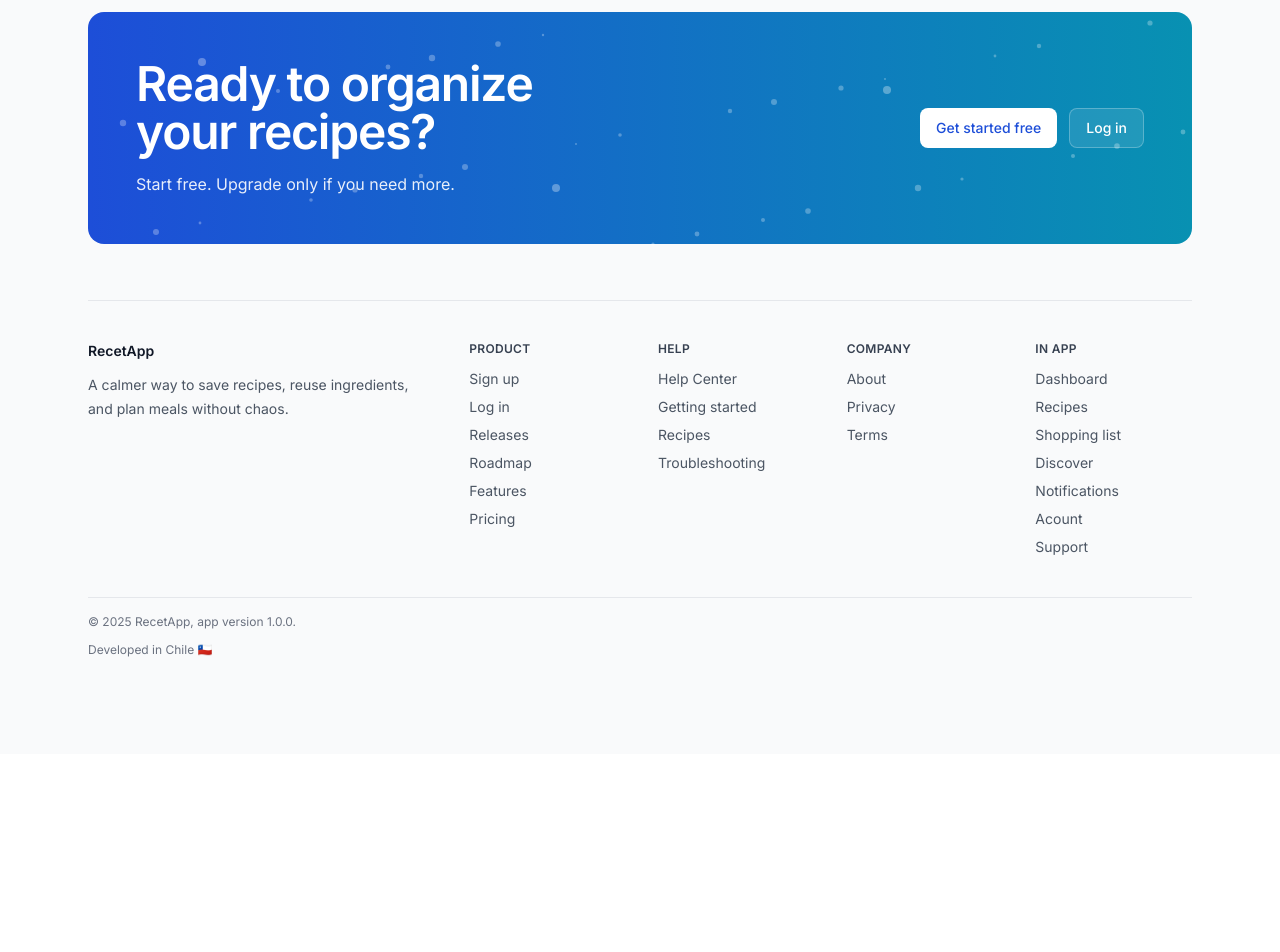
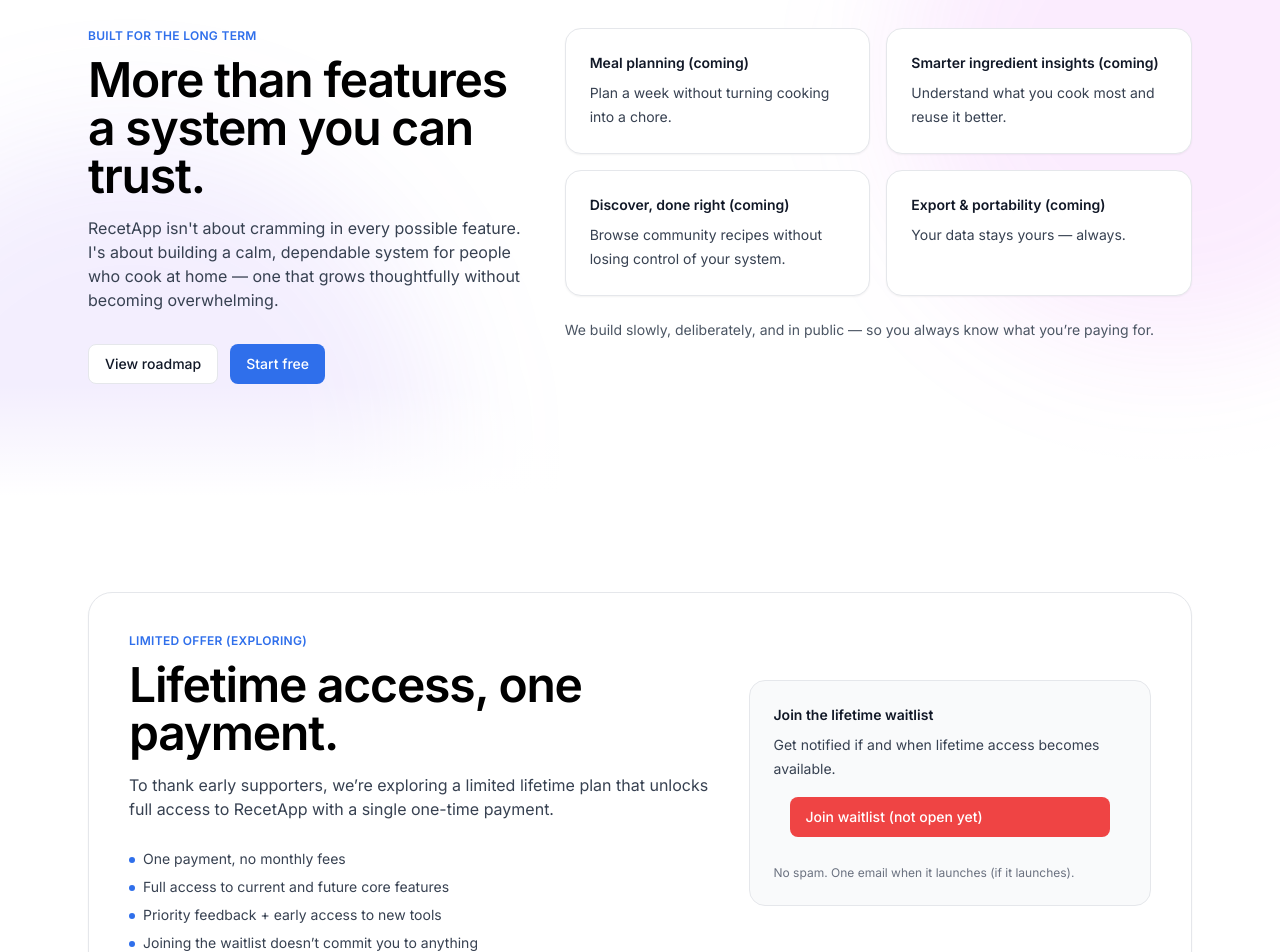
Before and after one commit to pschonffeldt/recetapp, a Next.js app: page /pricing in a window 1280 px wide. Shown: the part 2280-3232 px from the top of the page. Before the commit the page ends 3034 px from the top, so only its background shows below. Built offline with nearby package versions, Linux system fonts and the light colour scheme; a web font is replaced by a local one.

Commit message:
feat(marketing,pricing): add value sections for prospects
- Add additional sections to the Pricing page to strengthen the value proposition
- Provide more context and reassurance to help prospects choose a plan
- Improve overall flow and content depth on the pricing experience

```diff
--- a/app/(outsideapp)/(marketing)/pricing/page.tsx
+++ b/app/(outsideapp)/(marketing)/pricing/page.tsx
@@ -269,6 +269,165 @@
           <Wave className="relative z-10 text-white" />
         </div>
       </section>
+
+      {/* =========================
+          4) What you're investing in (value + roadmap)
+         ========================= */}
+      <section className="relative overflow-hidden bg-white">
+        <div aria-hidden className="pointer-events-none absolute inset-0">
+          {/* blue/sphere base */}
+          <div className="absolute -top-40 left-1/2 h-[520px] w-[520px] -translate-x-1/2 rounded-full bg-blue-500/14 blur-3xl" />
+          <div className="absolute -left-56 top-20 h-[520px] w-[520px] rounded-full bg-sky-400/14 blur-3xl" />
+          <div className="absolute -right-60 bottom-[-220px] h-[640px] w-[640px] rounded-full bg-indigo-500/12 blur-3xl" />
+
+          {/* purple accents */}
+          <div className="absolute -top-28 right-[-160px] h-[540px] w-[540px] rounded-full bg-fuchsia-500/10 blur-3xl" />
+          <div className="absolute left-[-180px] bottom-[-260px] h-[620px] w-[620px] rounded-full bg-violet-500/10 blur-3xl" />
+          <div className="absolute left-1/2 top-10 h-[420px] w-[420px] -translate-x-1/2 rounded-full bg-purple-500/8 blur-3xl" />
+
+          {/* bottom fade */}
+          <div className="absolute inset-x-0 bottom-0 h-28 bg-gradient-to-b from-transparent to-white" />
+        </div>
+
+        <div className="relative mx-auto max-w-6xl px-4 py-20 md:px-6 md:py-28">
+          <div className="grid gap-10 lg:grid-cols-12 lg:items-start">
+            <div className="lg:col-span-5">
+              <p className="text-xs font-semibold uppercase tracking-wide text-blue-600">
+                Built for the long term
+              </p>
+              <h2 className="mt-3 text-4xl font-semibold tracking-tight md:text-5xl">
+                More than features a system you can trust.
+              </h2>
+              <p className="mt-4 text-sm leading-6 text-gray-700 md:text-base">
+                RecetApp isn&apos;t about cramming in every possible feature.
+                I&apos;s about building a calm, dependable system for people who
+                cook at home — one that grows thoughtfully without becoming
+                overwhelming.
+              </p>
+
+              <div className="mt-8 flex flex-wrap gap-3">
+                <Link
+                  href="/roadmap"
+                  className="inline-flex h-10 items-center justify-center rounded-lg border border-gray-200 bg-white px-4 text-sm font-medium text-gray-900 hover:bg-gray-50"
+                >
+                  View roadmap
+                </Link>
+                <Link
+                  href="/signup"
+                  className="inline-flex h-10 items-center justify-center rounded-lg bg-blue-600 px-4 text-sm font-medium text-white hover:bg-blue-500"
+                >
+                  Start free
+                </Link>
+              </div>
+            </div>
+
+            <div className="lg:col-span-7">
+              <div className="grid gap-4 md:grid-cols-2">
+                {[
+                  {
+                    title: "Meal planning (coming)",
+                    body: "Plan a week without turning cooking into a chore.",
+                  },
+                  {
+                    title: "Smarter ingredient insights (coming)",
+                    body: "Understand what you cook most and reuse it better.",
+                  },
+                  {
+                    title: "Discover, done right (coming)",
+                    body: "Browse community recipes without losing control of your system.",
+                  },
+                  {
+                    title: "Export & portability (coming)",
+                    body: "Your data stays yours — always.",
+                  },
+                ].map((c) => (
+                  <div
+                    key={c.title}
+                    className="rounded-2xl border border-gray-200 bg-white p-6 shadow-sm"
+                  >
+                    <div className="text-sm font-semibold text-gray-900">
+                      {c.title}
+                    </div>
+                    <p className="mt-2 text-sm leading-6 text-gray-700">
+                      {c.body}
+                    </p>
+                  </div>
+                ))}
+              </div>
+
+              <p className="mt-6 text-sm text-gray-600">
+                We build slowly, deliberately, and in public — so you always
+                know what you’re paying for.
+              </p>
+            </div>
+          </div>
+        </div>
+      </section>
+
+      {/* =========================
+          5) Lifetime deal waitlist (high-value capture)
+         ========================= */}
+      <section className="mx-auto max-w-6xl px-4 py-20 md:px-6 md:py-24">
+        <div className="rounded-3xl border border-gray-200 bg-white p-8 shadow-sm md:p-10">
+          <div className="grid gap-10 lg:grid-cols-12 lg:items-center">
+            <div className="lg:col-span-7">
+              <p className="text-xs font-semibold uppercase tracking-wide text-blue-600">
+                Limited offer (exploring)
+              </p>
+              <h2 className="mt-3 text-4xl font-semibold tracking-tight md:text-5xl">
+                Lifetime access, one payment.
+              </h2>
+              <p className="mt-4 text-sm leading-6 text-gray-700 md:text-base">
+                To thank early supporters, we’re exploring a limited lifetime
+                plan that unlocks full access to RecetApp with a single one-time
+                payment.
+              </p>
+
+              <div className="mt-7 space-y-2 text-sm text-gray-700">
+                {[
+                  "One payment, no monthly fees",
+                  "Full access to current and future core features",
+                  "Priority feedback + early access to new tools",
+                  "Joining the waitlist doesn’t commit you to anything",
+                ].map((t) => (
+                  <div key={t} className="flex gap-2">
+                    <Check />
+                    <span>{t}</span>
+                  </div>
+                ))}
+              </div>
+            </div>
+
+            <div className="lg:col-span-5">
+              <div className="rounded-2xl border border-gray-200 bg-gray-50 p-6">
+                <div className="text-sm font-semibold text-gray-900">
+                  Join the lifetime waitlist
+                </div>
+                <p className="mt-2 text-sm leading-6 text-gray-700">
+                  Get notified if and when lifetime access becomes available.
+                </p>
+
+                {/* Replace this href with your real waitlist route/form later */}
+                {/* <Link
+                  href=""
+                  className="mt-5 inline-flex h-10 w-full items-center justify-center rounded-lg bg-blue-600 px-4 text-sm font-medium text-white hover:bg-blue-500"
+                >
+                  Join waitlist
+                </Link> */}
+                <div className="p-4">
+                  <div className="flex h-10 items-center rounded-lg bg-red-500 px-4 text-sm font-medium text-white transition-colors hover:bg-red-400 focus-visible:outline focus-visible:outline-2 focus-visible:outline-offset-2 focus-visible:outline-blue-500 active:bg-blue-600 aria-disabled:cursor-not-allowed aria-disabled:opacity-50">
+                    Join waitlist (not open yet)
+                  </div>
+                </div>
+
+                <p className="mt-3 text-xs text-gray-500">
+                  No spam. One email when it launches (if it launches).
+                </p>
+              </div>
+            </div>
+          </div>
+        </div>
+      </section>
     </>
   );
 }
```
